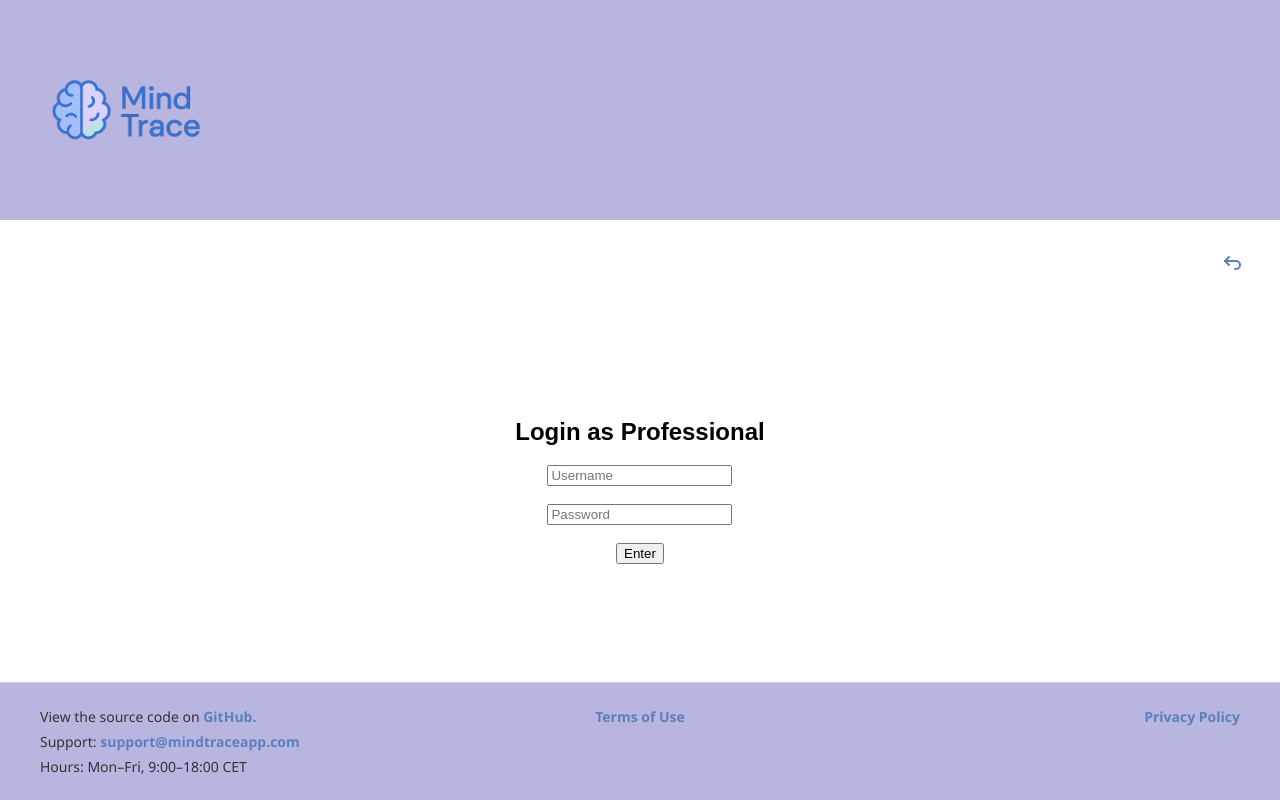
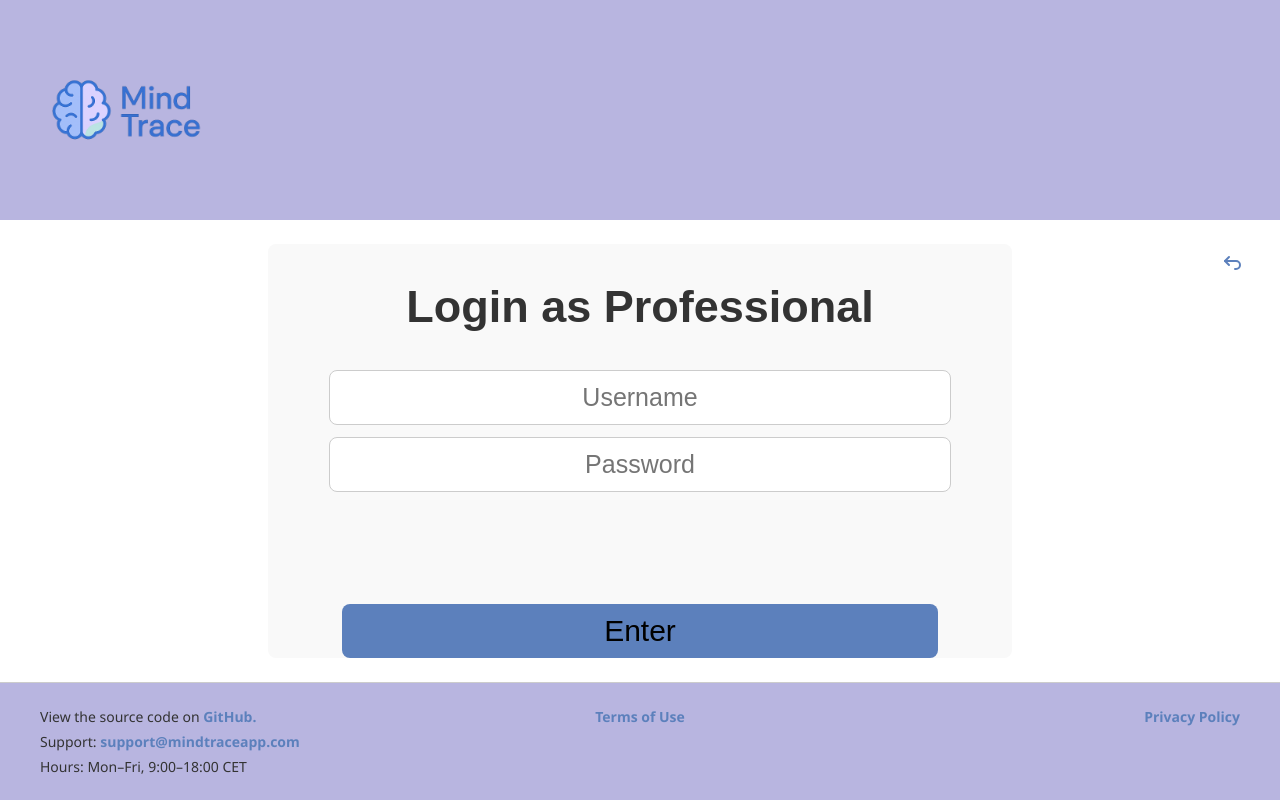
Before and after one commit to JoiceCnt/Mind-Trace, a React (Vite) app: page /login/professional in a window 1280 px wide. Built offline with nearby package versions, Linux system fonts and the light colour scheme.

Commit message:
CSS Professional login Page

```diff
--- a/src/Pages/ProfessionalLogin.jsx
+++ b/src/Pages/ProfessionalLogin.jsx
@@ -11,13 +11,29 @@ function ProfessionalLogin() {
     e.preventDefault();
     console.log("Professional login:", user, password);
 
-
     navigate("/Professional-Home");
   };
 
   return (
-    <div style={{ textAlign: "center", marginTop: "60px", position: "relative", padding: "2rem" }}>
-      <button className="backButton" onClick={() => navigate("/")} style={{
+    <div
+      style={{
+        width: "60%",
+        margin: "0 auto",
+        justifyContent: "center",
+        minHeight: "25vh",
+        flexDirection: "column",
+        backgroundColor: "#f9f9f9",
+        borderRadius: "8px",
+        fontSize: "30px",
+        marginBottom: "20x",
+        color: "#333",
+        textAlign: "center",
+      }}
+    >
+      <button
+        className="backButton"
+        onClick={() => navigate("/")}
+        style={{
           position: "fixed",
           top: "250px",
           right: "30px",
@@ -25,33 +41,72 @@ function ProfessionalLogin() {
           border: "none",
           cursor: "pointer",
           fontSize: "24px",
-        color:  "#5C80BC",
+          color: "#5C80BC",
         }}
         title="Back"
       >
         <TbArrowBackUp />
       </button>
       <h2>Login as Professional</h2>
-      <form onSubmit={handleSubmit}>
+      <form
+        onSubmit={handleSubmit}
+        style={{
+          display: "flex",
+          flexDirection: "column",
+          alignItems: "center",
+          gap: "12px",
+          width: "100%",
+        }}
+      >
         <input
           type="text"
           placeholder="Username"
           value={user}
           onChange={(e) => setUser(e.target.value)}
           required
+          style={{
+            padding: "12px",
+            fontSize: "25px ",
+            borderRadius: "8px",
+            border: "1px solid #ccc",
+            width: "80%",
+            textAlign: "center",
+          }}
         />
-        <br />
-        <br />
+
         <input
           type="password"
           placeholder="Password"
           value={password}
           onChange={(e) => setPassword(e.target.value)}
           required
+          style={{
+            padding: "12px",
+            fontSize: "25px ",
+            borderRadius: "8px",
+            border: "1px solid #ccc",
+            width: "80%",
+            textAlign: "center",
+          }}
         />
         <br />
         <br />
-        <button type="submit">Enter</button>
+        <button
+          type="submit"
+          style={{
+            marginTop: "20px",
+            padding: "10px 25px",
+            backgroundColor: "#5C80BC",
+            border: "none",
+            borderRadius: "8px",
+            fontSize: "30px",
+            cursor: "pointer",
+            transition: "background-color 0.3s ease",
+            width: "80%",
+          }}
+        >
+          Enter
+        </button>
       </form>
     </div>
   );
--- a/src/Styles/EmotionLog.css
+++ b/src/Styles/EmotionLog.css
@@ -21,6 +21,7 @@
   font-style: italic;
   color: #555;
   margin-top: 10px;
+  font-size: 20px;
 }
 
 .emotion-textarea {
```
Lines whose indentation alone changed are shown as unchanged.
